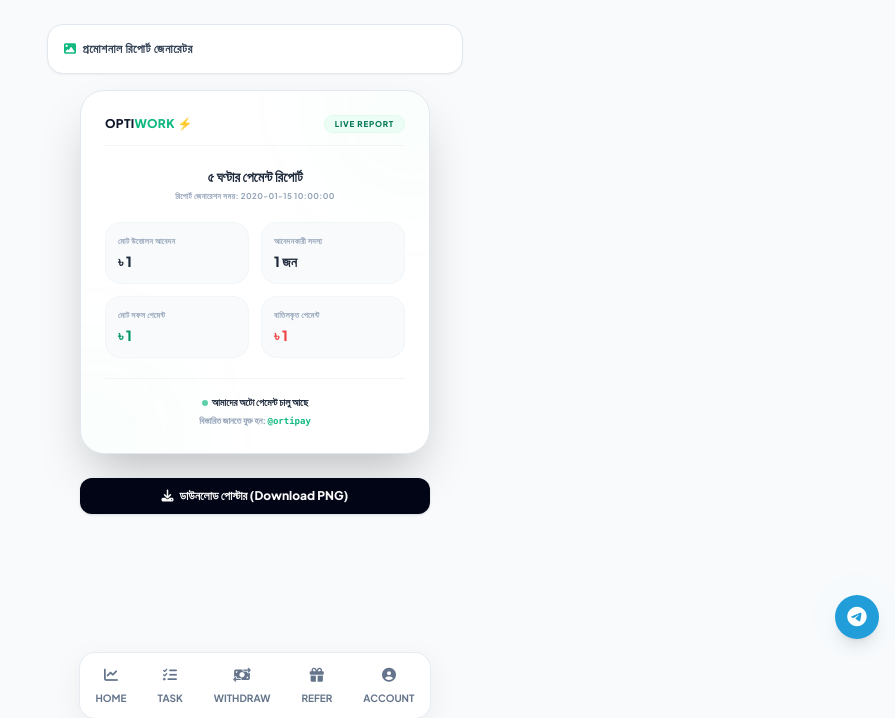
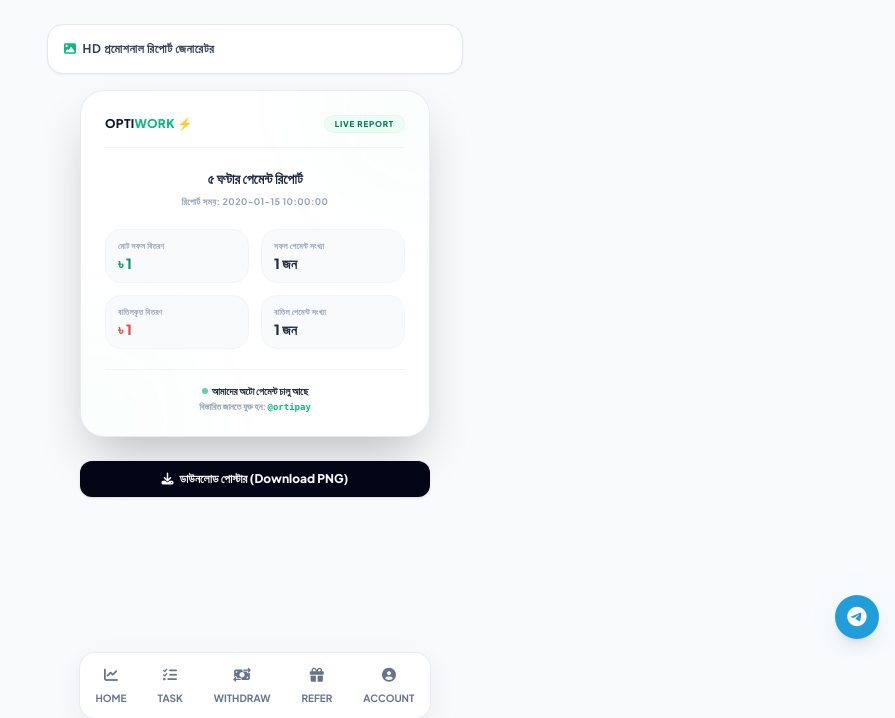
Before and after one commit to teamcipx/Orpi, a Flask app: template templates/admin_payout.html in a window 1280 px wide. Shown: the part 65-783 px from the top of the page, without its empty margins (385-1280 px from the left). Run offline with Flask 3, Linux system fonts and the light colour scheme; the template is opened without the code that fills it: most values are stand-ins (such as "Sample title", 1, 10 or a date in 2020); some libraries are stand-ins or nearby versions.

Commit message:
Update admin_payout.html

```diff
--- a/templates/admin_payout.html
+++ b/templates/admin_payout.html
@@ -9,54 +9,59 @@
     <!-- গ্লোবাল এডমিন নেভিগেশন বার -->
     <div class="minimal-card p-4 rounded-2xl bg-white border border-slate-200 shadow-sm flex justify-between items-center">
         <h2 class="text-xs font-bold uppercase tracking-wider text-slate-700 flex items-center gap-1.5">
-            <i class="fa-solid fa-image text-emerald-500"></i> প্রমোশনাল রিপোর্ট জেনারেটর
+            <i class="fa-solid fa-image text-emerald-500"></i> HD প্রমোশনাল রিপোর্ট জেনারেটর
         </h2>
     </div>
 
-    <!-- ================= ডাউনলোড করার জন্য প্রফেশনাল রিপোর্ট কার্ড পোস্টার ================= -->
-    <div id="payout-poster" class="w-[350px] bg-white border border-slate-200 p-6 rounded-3xl flex flex-col justify-between shadow-2xl relative mx-auto overflow-hidden" style="font-family: 'Plus Jakarta Sans', sans-serif;">
+    <!-- ================= ডাউনলোড করার জন্য এইচডি প্রিমিয়াম রিপোর্ট কার্ড পোস্টার ================= -->
+    <div id="payout-poster" class="w-[350px] bg-white border border-slate-200/80 p-6 rounded-3xl flex flex-col justify-between shadow-2xl relative mx-auto overflow-hidden leading-relaxed" style="font-family: 'Plus Jakarta Sans', sans-serif;">
+        <!-- নিয়ন ব্যাকিং ডেকোরেশন -->
         <div class="absolute -right-12 -top-12 w-32 h-32 bg-emerald-500/5 rounded-full blur-3xl"></div>
         <div class="absolute -left-12 -bottom-12 w-32 h-32 bg-emerald-500/5 rounded-full blur-3xl"></div>
 
         <div class="z-10 space-y-5">
             <!-- ব্র্যান্ড এবং রিপোর্টের নাম -->
-            <div class="flex justify-between items-center border-b border-slate-100 pb-3">
-                <span class="text-xs font-black tracking-wide text-slate-900">OPTI<span class="text-emerald-500">WORK</span> ⚡</span>
-                <span class="bg-emerald-50 text-emerald-700 text-[8px] font-extrabold px-2.5 py-0.5 rounded-full border border-emerald-100/50 uppercase tracking-widest">Live Report</span>
+            <div class="flex justify-between items-center border-b border-slate-100 pb-3.5 leading-none">
+                <span class="text-xs font-black tracking-wide text-slate-900 leading-none">OPTI<span class="text-emerald-500">WORK</span> ⚡</span>
+                <span class="bg-emerald-50 text-emerald-700 text-[8px] font-extrabold px-2.5 py-1 rounded-full border border-emerald-100/50 uppercase tracking-widest leading-none">Live Report</span>
             </div>
 
             <!-- রিপোর্ট জেনারেশন সময় প্রদর্শন -->
-            <div class="text-center space-y-1">
-                <h2 class="text-sm font-extrabold text-slate-800">৫ ঘণ্টার পেমেন্ট রিপোর্ট</h2>
-                <p class="text-[8px] text-slate-400 font-bold uppercase tracking-wider">রিপোর্ট জেনারেশন সময়: {{ generation_time }}</p>
+            <div class="text-center space-y-1.5 leading-normal">
+                <h2 class="text-sm font-extrabold text-slate-800 leading-normal">৫ ঘণ্টার পেমেন্ট রিপোর্ট</h2>
+                <p class="text-[9px] text-slate-400 font-bold uppercase tracking-wider leading-normal">রিপোর্ট সময়: {{ generation_time }}</p>
             </div>
 
-            <!-- যৌথ পরিসংখ্যান গ্রিড (রিয়েল + ফেক মিক্সড ডেটা) -->
-            <div class="grid grid-cols-2 gap-3">
-                <div class="bg-slate-50 border border-slate-100/80 p-3 rounded-2xl">
-                    <span class="text-[8px] text-slate-400 font-bold uppercase tracking-wider block">মোট উত্তোলন আবেদন</span>
-                    <span class="text-sm font-extrabold text-slate-800 block mt-1">৳ {{ total_requested }}</span>
+            <!-- পেন্ডিং বাদে সফল ও রিজেক্টেড মিক্সড স্ট্যাটস গ্রিড -->
+            <div class="grid grid-cols-2 gap-3 leading-normal">
+                <!-- সফল বিতরণ (৳) -->
+                <div class="bg-slate-50 border border-slate-100 p-3 rounded-2xl leading-normal">
+                    <span class="text-[8px] text-slate-400 font-bold uppercase tracking-wider block leading-none">মোট সফল বিতরণ</span>
+                    <span class="text-sm font-black text-emerald-600 block mt-1.5 leading-none">৳ {{ total_success_amount }}</span>
                 </div>
-                <div class="bg-slate-50 border border-slate-100/80 p-3 rounded-2xl">
-                    <span class="text-[8px] text-slate-400 font-bold uppercase tracking-wider block">আবেদনকারী সদস্য</span>
-                    <span class="text-sm font-extrabold text-slate-800 block mt-1">{{ total_users }} জন</span>
+                <!-- সফল পেমেন্ট কাউন্ট -->
+                <div class="bg-slate-50 border border-slate-100 p-3 rounded-2xl leading-normal">
+                    <span class="text-[8px] text-slate-400 font-bold uppercase tracking-wider block leading-none">সফল পেমেন্ট সংখ্যা</span>
+                    <span class="text-sm font-extrabold text-slate-800 block mt-1.5 leading-none">{{ total_success_count }} জন</span>
                 </div>
-                <div class="bg-slate-50 border border-slate-100/80 p-3 rounded-2xl">
-                    <span class="text-[8px] text-slate-400 font-bold uppercase tracking-wider block">মোট সফল পেমেন্ট</span>
-                    <span class="text-sm font-extrabold text-emerald-600 block mt-1">৳ {{ total_success }}</span>
+                <!-- বাতিল বিতরণ (৳) -->
+                <div class="bg-slate-50 border border-slate-100 p-3 rounded-2xl leading-normal">
+                    <span class="text-[8px] text-slate-400 font-bold uppercase tracking-wider block leading-none">বাতিলকৃত বিতরণ</span>
+                    <span class="text-sm font-black text-red-500 block mt-1.5 leading-none">৳ {{ total_rejected_amount }}</span>
                 </div>
-                <div class="bg-slate-50 border border-slate-100/80 p-3 rounded-2xl">
-                    <span class="text-[8px] text-slate-400 font-bold uppercase tracking-wider block">বাতিলকৃত পেমেন্ট</span>
-                    <span class="text-sm font-extrabold text-red-500 block mt-1">৳ {{ total_failed }}</span>
+                <!-- বাতিল পেমেন্ট কাউন্ট -->
+                <div class="bg-slate-50 border border-slate-100 p-3 rounded-2xl leading-normal">
+                    <span class="text-[8px] text-slate-400 font-bold uppercase tracking-wider block leading-none">বাতিল পেমেন্ট সংখ্যা</span>
+                    <span class="text-sm font-extrabold text-slate-800 block mt-1.5 leading-none">{{ total_rejected_count }} জন</span>
                 </div>
             </div>
 
-            <!-- কাস্টম ফুটার -->
-            <div class="border-t border-slate-100 pt-4 text-center space-y-1">
-                <p class="text-[10px] font-extrabold text-slate-800 flex items-center justify-center gap-1">
+            <!-- কাস্টম ফুটার (শেষে) -->
+            <div class="border-t border-slate-100 pt-4 text-center space-y-1.5 leading-normal">
+                <p class="text-[10px] font-extrabold text-slate-800 flex items-center justify-center gap-1 leading-none">
                     <span class="w-1.5 h-1.5 rounded-full bg-emerald-500 animate-pulse"></span> আমাদের অটো পেমেন্ট চালু আছে
                 </p>
-                <p class="text-[9px] text-slate-400 font-bold">বিস্তারিত জানতে যুক্ত হন: <span class="text-emerald-500 font-mono">@ortipay</span></p>
+                <p class="text-[9px] text-slate-400 font-bold leading-none">বিস্তারিত জানতে যুক্ত হন: <span class="text-emerald-500 font-mono">@ortipay</span></p>
             </div>
         </div>
     </div>
@@ -74,14 +79,17 @@
 function downloadPoster() {
     const poster = document.getElementById('payout-poster');
 
+    // html2canvas কনফিগারেশন যা ব্রাউজার ক্র্যাশ বা টেক্সট ওভারল্যাপ হওয়া সম্পূর্ণ রোধ করবে
     html2canvas(poster, {
-        scale: 2, // এইচডি ডাউনলোডের জন্য
+        scale: 3, // ফুল এইচডি (3x Resolution) ইমেজের জন্য
         logging: false,
-        useCORS: true
+        useCORS: true,
+        allowTaint: false,
+        backgroundColor: '#FFFFFF' // ব্যাকগ্রাউন্ডে সাদা সলিড কালার ফিক্স করা হলো
     }).then(canvas => {
         const link = document.createElement('a');
         link.download = `OptiWork-PayoutReport-${Date.now()}.png`;
-        link.href = canvas.toDataURL();
+        link.href = canvas.toDataURL('image/png');
         link.click();
     });
 }
```
